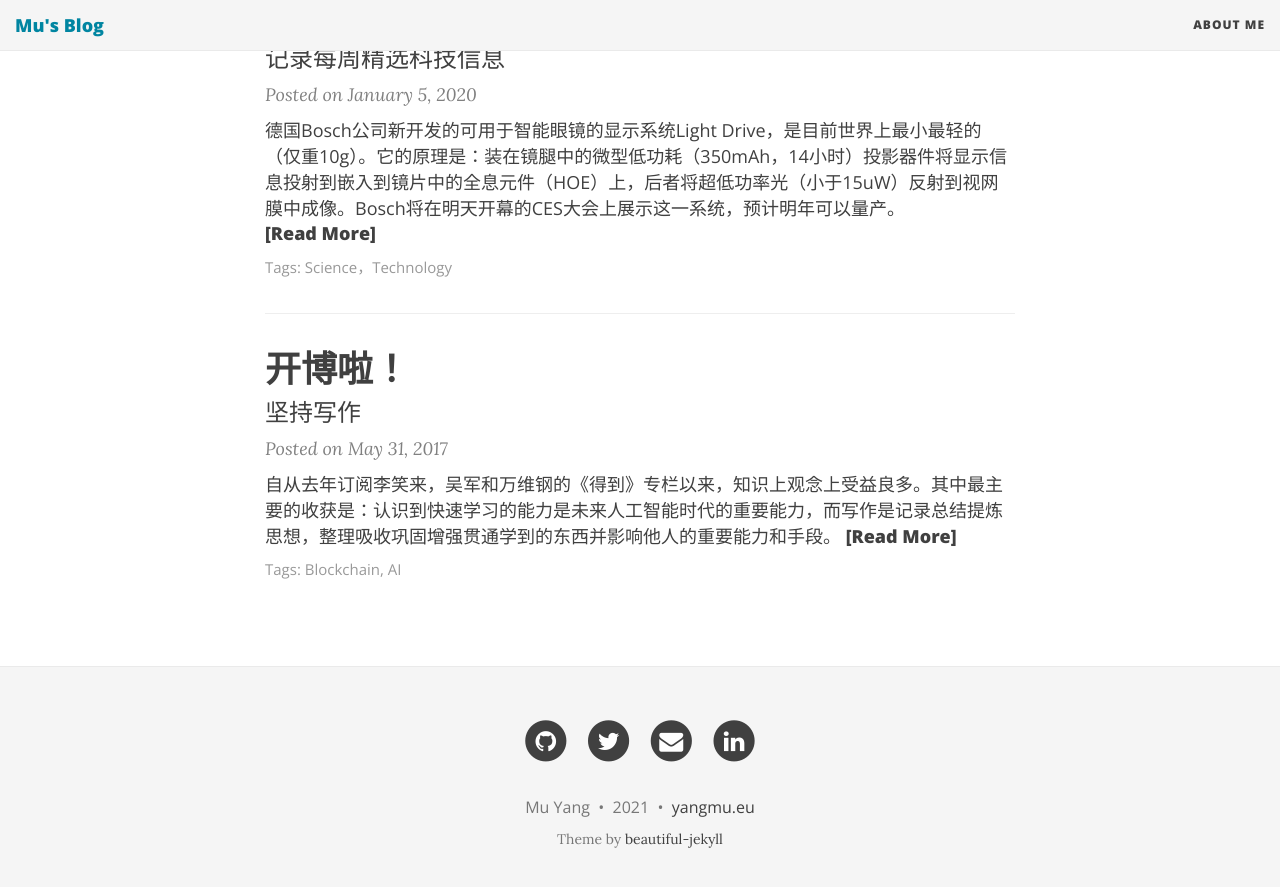
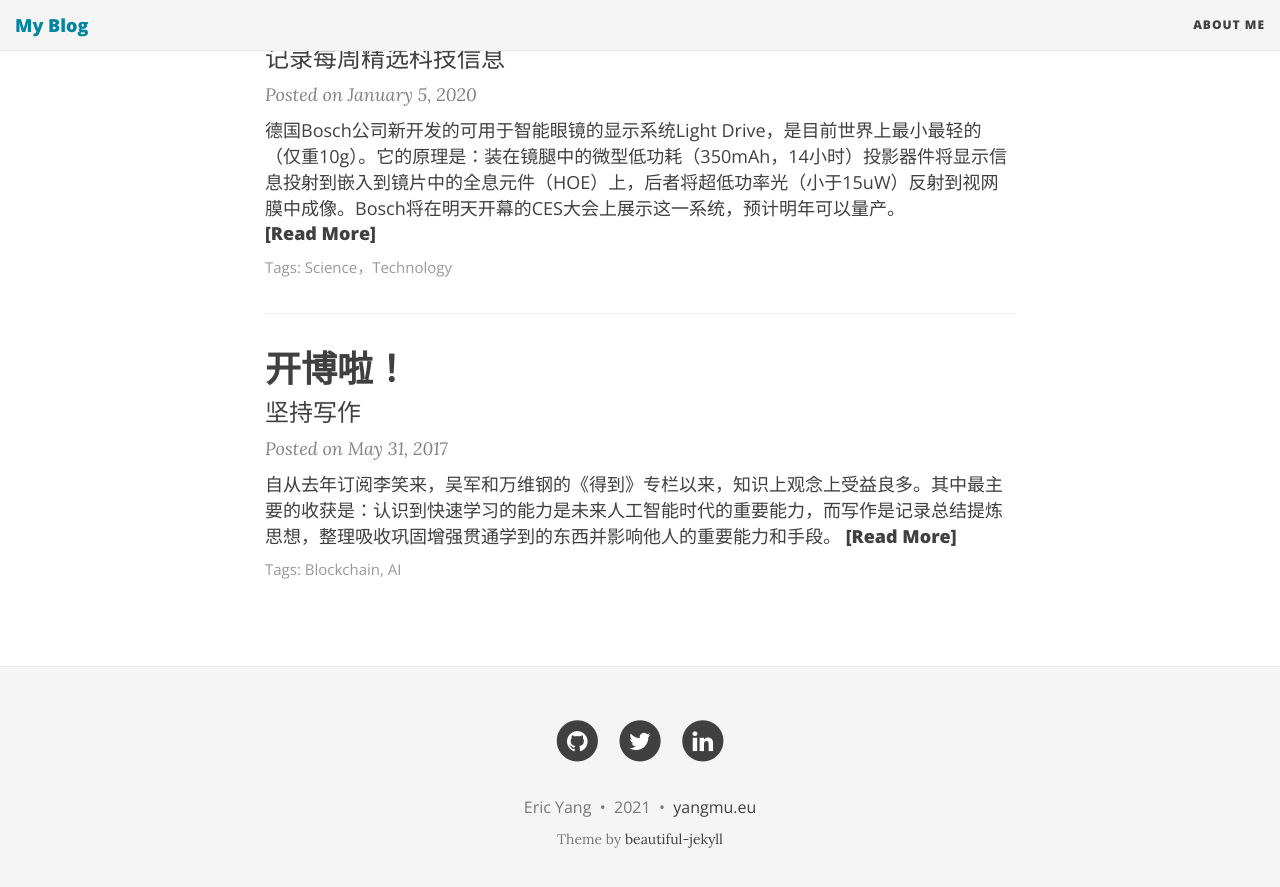
Before and after one commit to myang/myang.github.io, a Jekyll site: the page built from index.html, in a window 1280 px wide and 900 px high, scrolled down 1146 px. Shown: the top 887 px of the window. Built offline with Jekyll 4.4.1, drawn with Linux system fonts in a browser that asks for light colours; nearby versions of some CDN libraries; the list of posts is cut into pages by our own code.

Commit message:
Update _config.yml

```diff
--- a/_config.yml
+++ b/_config.yml
@@ -14,7 +14,7 @@ baseurl: ""
 # Of course don't forget to change the username and projectname to YOUR username and project
 
 # Name of website
-title: Mu's Blog
+title: My Blog
 
 # Short description of your site
 description: A virtual proof that name is awesome!
@@ -38,8 +38,8 @@ avatar: "/img/avatar-icon.png"
 # Change all these values or delete the ones you don't want.
 # Important: you must keep the "name" parameter, everything else you can remove
 author:
-  name: Mu Yang
-  email: "mu.yang@me.com"
+  name: Eric Yang
+  email:
   github: myang
   twitter: mu_yang
   linkedin: muyang1
```
